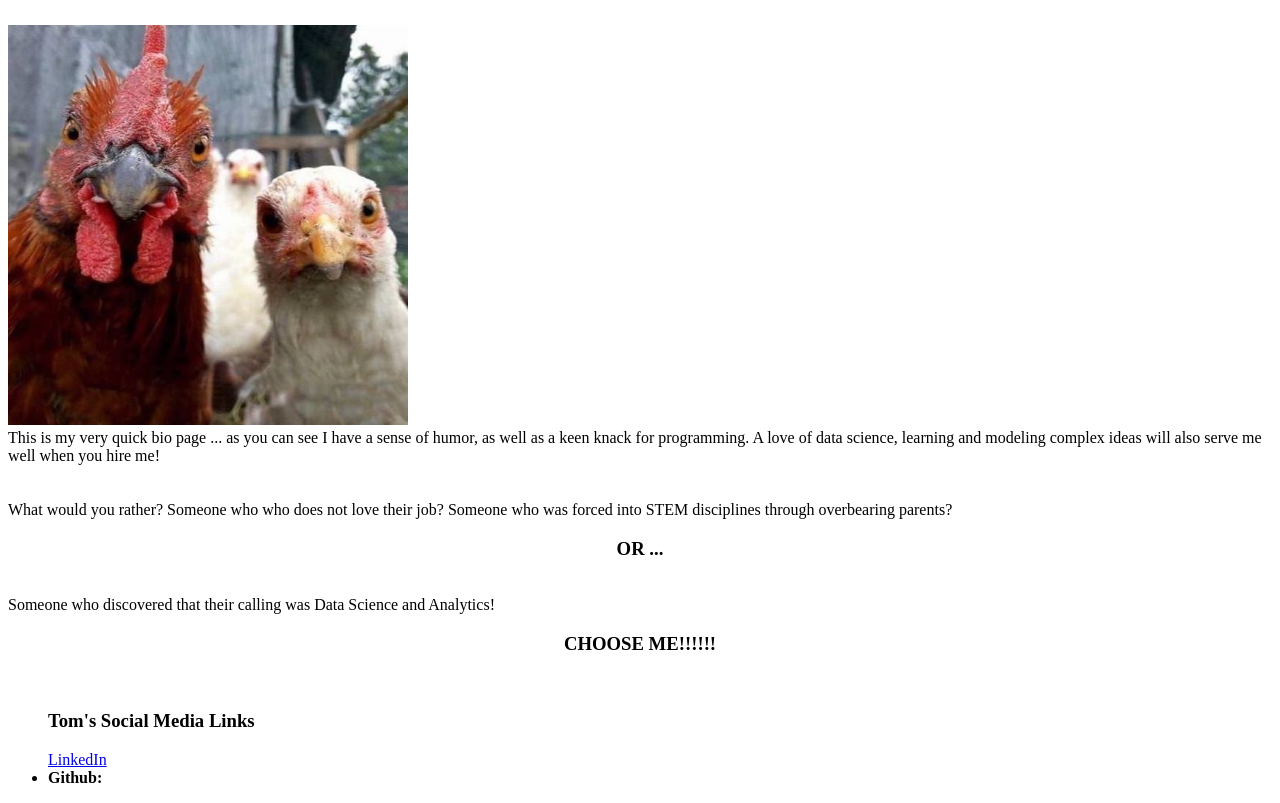
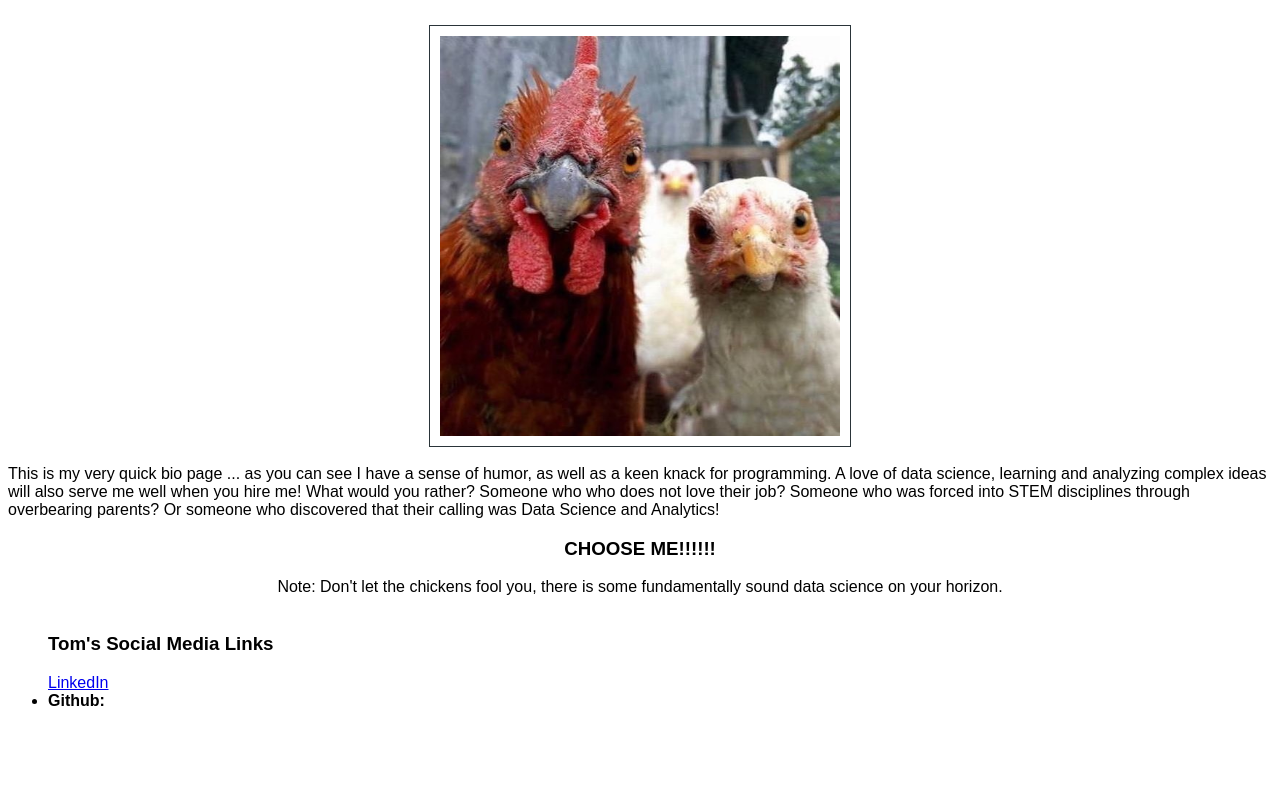
Before and after one commit to TomCallegari/Portfolio, a plain HTML site: page index.html in a window 1280 px wide. Shown: the part 73-876 px from the top of the page. After the commit the page ends 800 px from the top, so only its background shows below. Drawn offline with Linux system fonts and the light colour scheme.

Commit message:
Updated chickens.jpg

```diff
--- a/index.html
+++ b/index.html
@@ -3,27 +3,23 @@
 <head>
   <meta charset="UTF-8">
   <title>Bio for Tom Callegari</title>
+  <link rel='stylesheet' type='text/css' href='style_test.css'>
 </head>
 
-<body>
+<body class='baseClass'>
   <center><h1>Tom Callegari's Bio Page</h1></center>
   <br>
-  <img src='chickens.jpg' alt='Chickens Photo' width=400 height=400>
+  <img class='centeredClass' src='chickens.jpg' alt='Chickens Photo' width=400 height=400>
   <br>
   This is my very quick bio page ... as you can see I have a sense of humor, as well as a keen
-  knack for programming.  A love of data science, learning and modeling complex ideas will also serve
-  me well when you hire me!
-  <br>
-  <br>
-  <br>
-  What would you rather?  Someone who who does not love their job? Someone who was forced into
-  STEM disciplines through overbearing parents?
-  <br>
-  <center><h3>OR ...</h3></h1></center>
-  <br>
-  Someone who discovered that their calling was Data Science and Analytics!
+  knack for programming.  A love of data science, learning and analyzing complex ideas will also serve
+  me well when you hire me! What would you rather?  Someone who who does not love their job? Someone who was forced into
+  STEM disciplines through overbearing parents? Or someone who discovered that their calling was Data Science and Analytics!
   <br>
   <center><h3>CHOOSE ME!!!!!!</h3></center>
+  <center>
+  Note: Don't let the chickens fool you, there is some fundamentally sound data science on your horizon.
+</center>
   <br>
   <ul><h3>Tom's Social Media Links</h3>
   <a target="_blank" href='https://www.linkedin.com/in/tomcallegari/'>LinkedIn</a>
--- /dev/null
+++ b/style_test.css
@@ -0,0 +1,11 @@
+.baseClass {
+    font-family: Arial, Helvetica, sans-serif;
+}
+
+.centeredClass {
+    display: block;
+    margin-left: auto;
+    margin-right: auto;
+    border: 1px solid #2a3439;
+    padding: 10px;
+}
```
